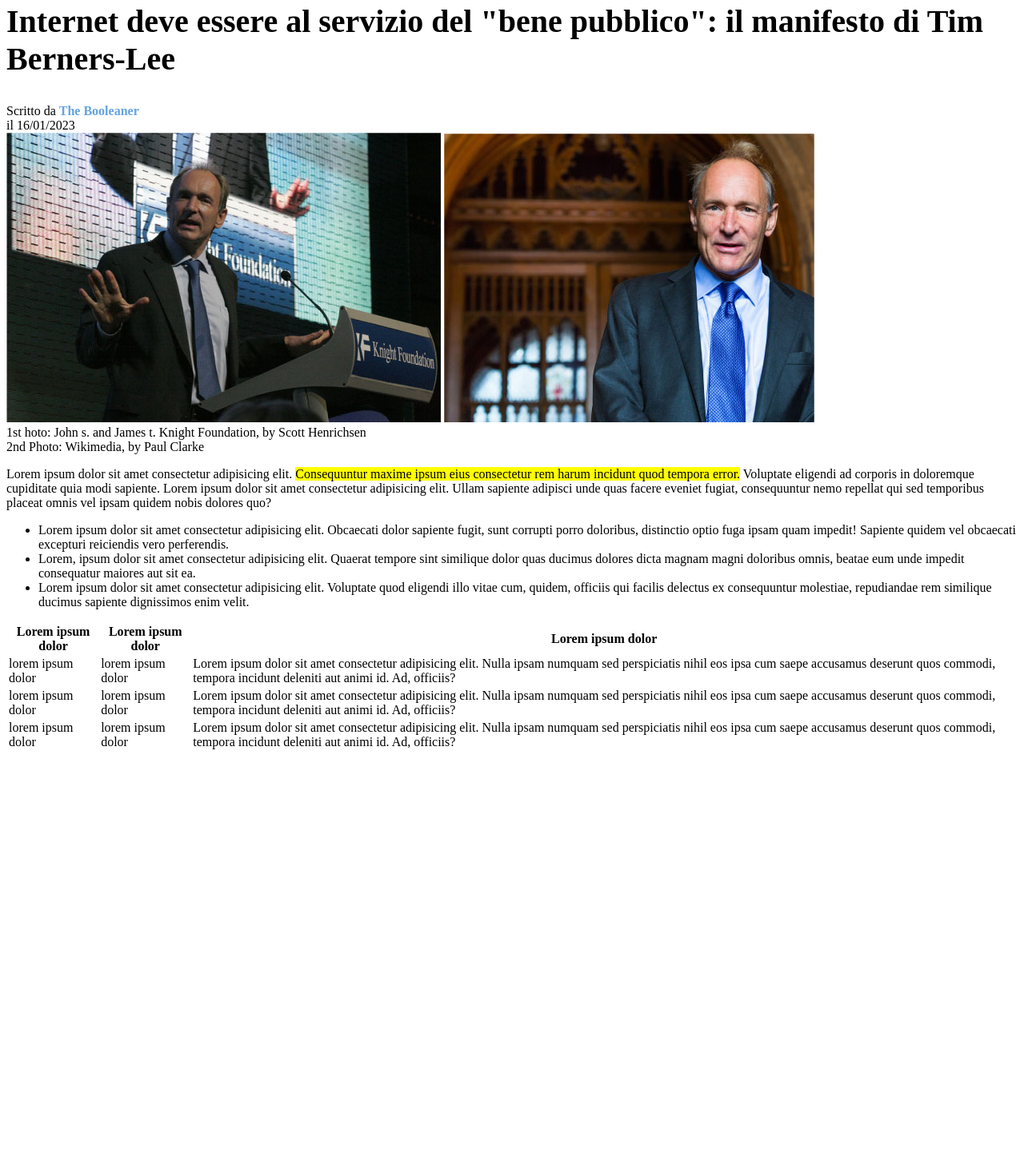
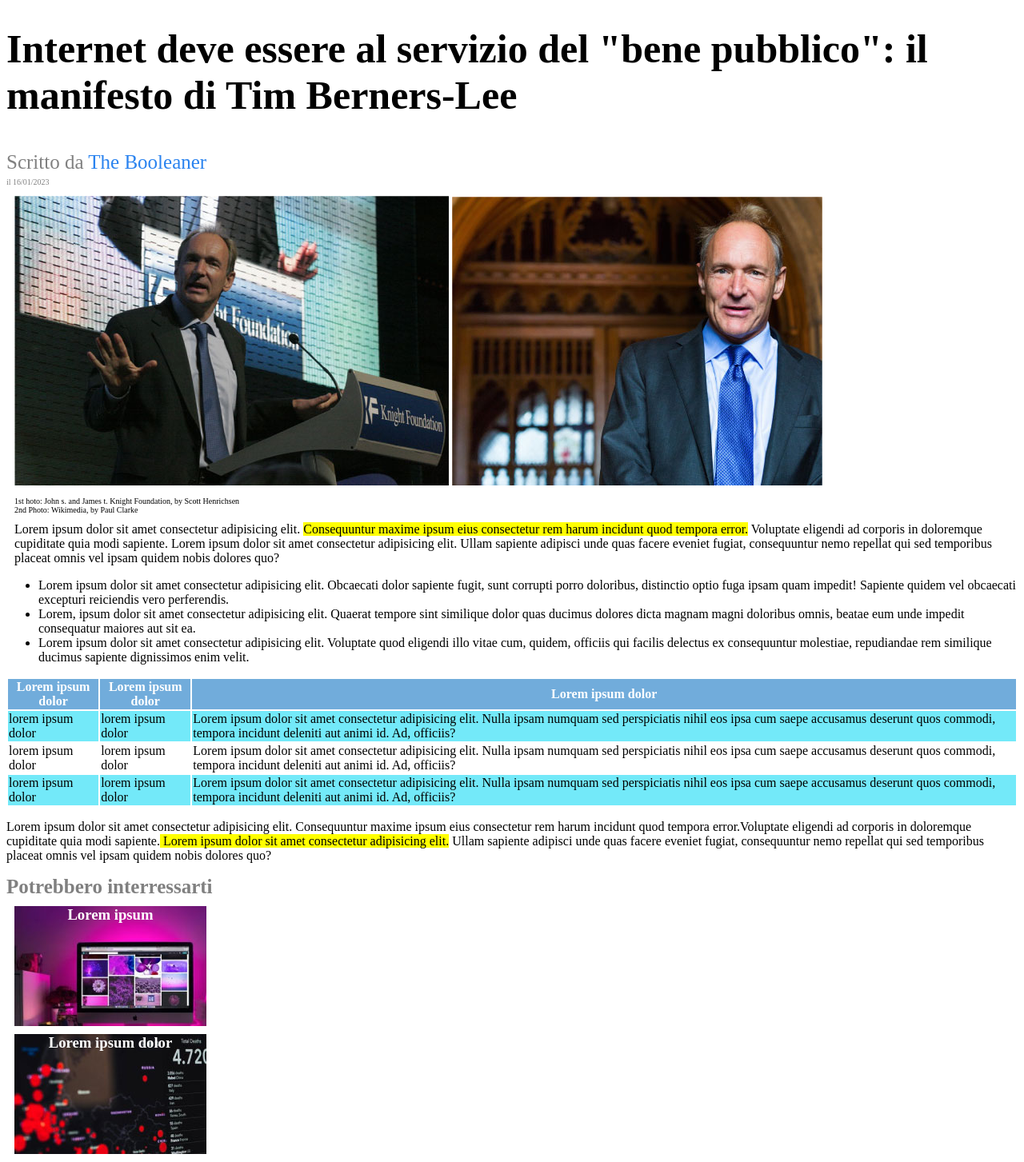
Before and after one commit to Giovannimaiorana/html-css-booleaner, a plain HTML site: page index.html in a window 1280 px wide. Shown: the part 142-1595 px from the top of the page at 80% size. Before the commit the page ends 1090 px from the top, so only its background shows below. Drawn offline with Linux system fonts and the light colour scheme.

Commit message:
Manca rifinimento tabella

```diff
--- a/css/style.css
+++ b/css/style.css
@@ -3,19 +3,69 @@ header{
     background-size: 30%;
     background-color: dodgerblue;
 }
-
+/*Logo*/
 #logo{
     width: 200px;
     height: 100px;
+    margin: 10px;
 }
-strong{
-    color: rgb(100, 163, 226);
+/*TITOLO*/
+h1{
+    font-size: 50px;
+}
+.scrittoda{
+    font-size: 25px;
+    color: grey;
+    }
+#parteblu{
+    color: rgb(42, 131, 239);
+}
+#data{
+    font-size: 10px;
+    color: grey;
 
 }
-
-h1{
-    font-size: 40px;
+/*DESCRIZIONE FOTO */
+.descrizione{
+    font-size: 10px;
+    width: 40%;
+    margin: 10px;
 }
+/*SFONDO GIALLO IN TESTO */
 #evidenziato{
     background-color: yellow;
 }
+thead{
+    background-color: rgb(113, 172, 219);
+    color: white;
+    border-color: rgb(113, 172, 219);
+
+}
+tbody{
+    background-color: rgb(115, 233, 249);
+    border-color: rgb(115, 233, 249);
+}
+#bianco{
+    background-color:white;
+    border-color: white;
+}
+
+h3{
+    background-image: url("../img 4/monitor.jpg");
+    margin: 10px;
+    width: 240px;
+    height: 150px;
+    text-align: center;
+    color: white;
+}
+#graphic{
+    background-image: url("../img 4/graph.jpg");
+    margin: 10px;
+    width: 240px;
+    height: 150px;
+    text-align: center;
+    color: white;
+}
+.spazio{
+    margin: 10px;
+}
--- a/index.html
+++ b/index.html
@@ -17,22 +17,22 @@
           <section>
             <h1>Internet deve essere al servizio del "bene pubblico": il
               manifesto di Tim Berners-Lee</h1>
-              <span>Scritto da <strong>The Booleaner</strong></span>
+              <span class="scrittoda">Scritto da <span id="parteblu"> The Booleaner</span> </span>
               <br/>
               <span id="data">il 16/01/2023</span>
           </section>
       <!--Fine creazione Titolo-->
 
       <!--foto-->
-          <section>
+          <section class="spazio">
             <img src="./img 4/tim-1.jpg" alt="Tim">
             <img src="./img 4/tim-2.jpg" alt="Tim">
           </section>
       <!--scritta sotto foto-->
-        <span>1st hoto: John s. and James t. Knight Foundation, by Scott Henrichsen <br/>2nd Photo: Wikimedia, by Paul Clarke</span>
+            <div class="descrizione" >1st hoto: John s. and James t. Knight Foundation, by Scott Henrichsen <br/>2nd Photo: Wikimedia, by Paul Clarke</div>
       <!--Primo paragrafo-->
-          <section>
-            <p>Lorem ipsum dolor sit amet consectetur adipisicing elit. <span id="evidenziato">Consequuntur maxime ipsum eius consectetur rem harum incidunt quod tempora error.</span> Voluptate eligendi ad corporis in doloremque cupiditate quia modi sapiente. Lorem ipsum dolor sit amet consectetur adipisicing elit. Ullam sapiente adipisci unde quas facere eveniet fugiat, consequuntur nemo repellat qui sed temporibus placeat omnis vel ipsam quidem nobis dolores quo? </p>
+          <section class="spazio">
+            <span id="foto">Lorem ipsum dolor sit amet consectetur adipisicing elit. <span id="evidenziato">Consequuntur maxime ipsum eius consectetur rem harum incidunt quod tempora error.</span> Voluptate eligendi ad corporis in doloremque cupiditate quia modi sapiente. Lorem ipsum dolor sit amet consectetur adipisicing elit. Ullam sapiente adipisci unde quas facere eveniet fugiat, consequuntur nemo repellat qui sed temporibus placeat omnis vel ipsam quidem nobis dolores quo? </span>
           </section>
       <!--Fine Primo paragrafo-->
       <!-- Inizio Secondo paragrafo con uL-->
@@ -58,7 +58,7 @@
                 <td>lorem ipsum dolor</td>
                 <td>Lorem ipsum dolor sit amet consectetur adipisicing elit. Nulla ipsam numquam sed perspiciatis nihil eos ipsa cum saepe accusamus deserunt quos commodi, tempora incidunt deleniti aut animi id. Ad, officiis?</td>
               </tbody>
-              <tbody>
+              <tbody id="bianco">
                 <td>lorem ipsum dolor</td>
                 <td>lorem ipsum dolor</td>
                 <td>Lorem ipsum dolor sit amet consectetur adipisicing elit. Nulla ipsam numquam sed perspiciatis nihil eos ipsa cum saepe accusamus deserunt quos commodi, tempora incidunt deleniti aut animi id. Ad, officiis?</td>
@@ -71,6 +71,22 @@
             </table>
           </section>
     <!--Fine tabella-->
+    <!--Inizio ultimo paragrafo-->
+          <section>
+            <p> <p>Lorem ipsum dolor sit amet consectetur adipisicing elit. Consequuntur maxime ipsum eius consectetur rem harum incidunt quod tempora error.Voluptate eligendi ad corporis in doloremque cupiditate quia modi sapiente.<span id="evidenziato"> Lorem ipsum dolor sit amet consectetur adipisicing elit.</span> Ullam sapiente adipisci unde quas facere eveniet fugiat, consequuntur nemo repellat qui sed temporibus placeat omnis vel ipsam quidem nobis dolores quo? </p>
+          </section>
       </main>
+    <!--Fine -->
+    <!--Ultima parte Potrebbero Interessarti-->
+    <footer>
+      <span class="scrittoda"> <strong> Potrebbero interressarti</strong> </span>
+      <div>
+        <h3>Lorem ipsum</h3>
+      </div>
+      <div>
+        <h3 id="graphic" >Lorem ipsum dolor</h3>
+      </div>
+
+    </footer>
 </body>
 </html>
```
